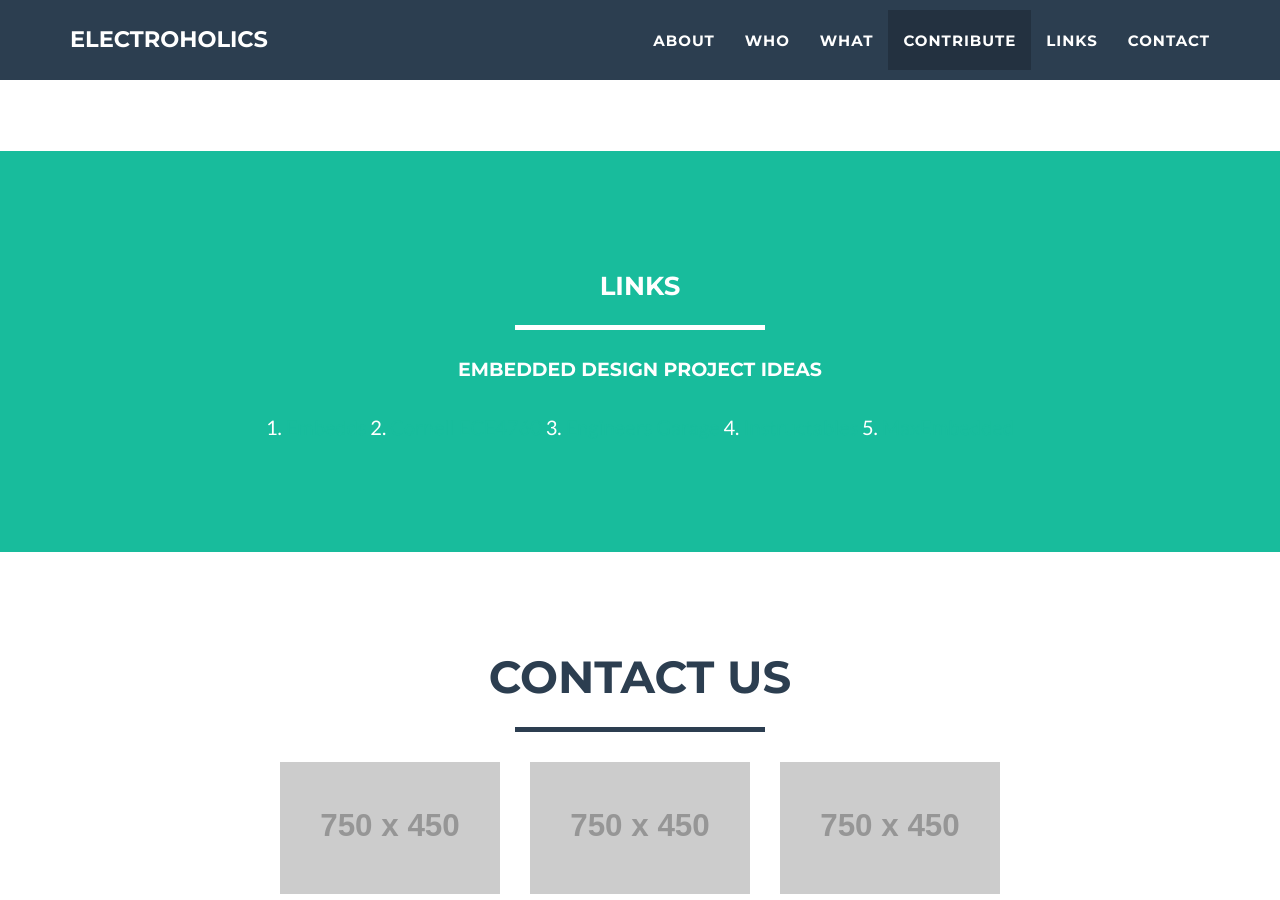
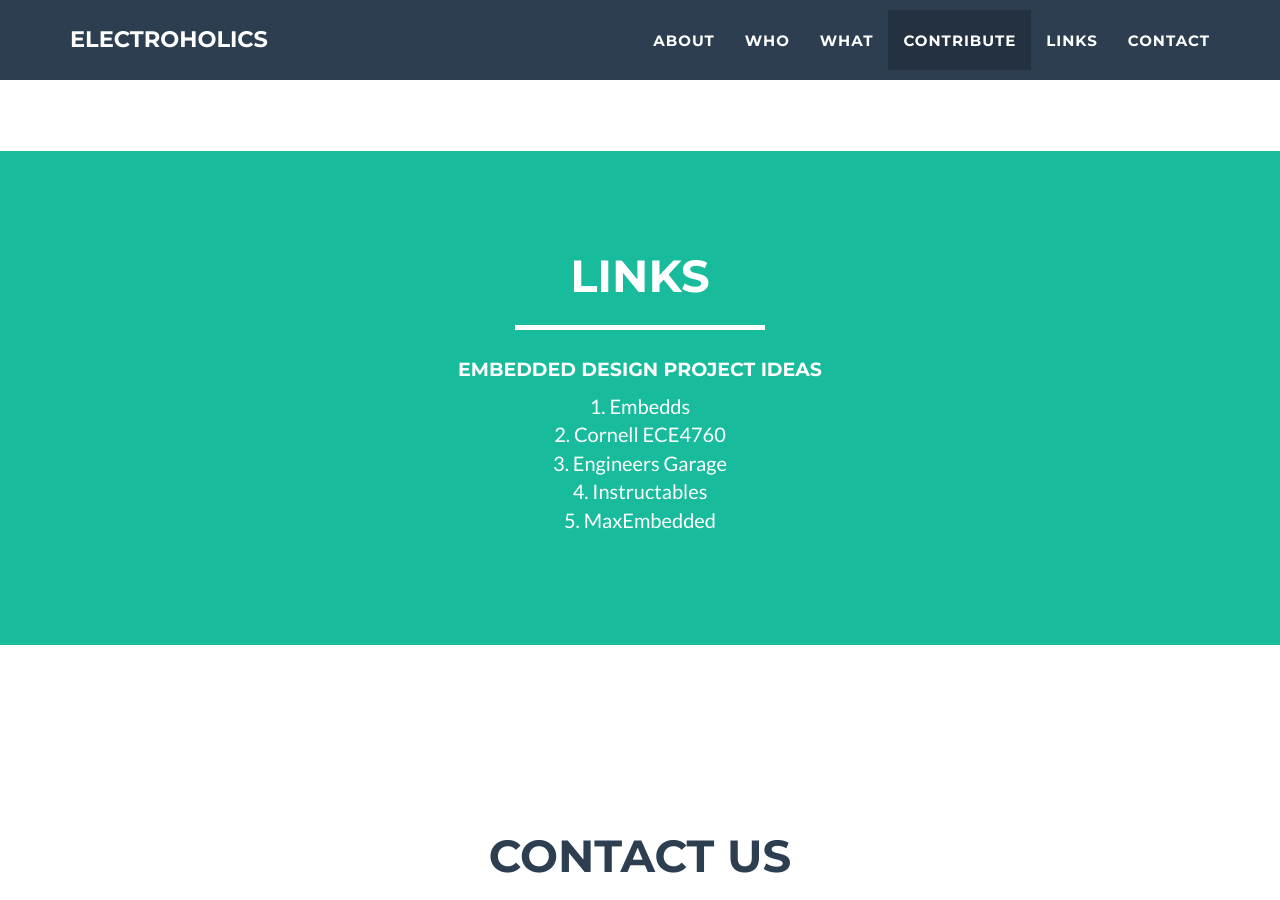
Before and after one commit to Electroholics/previous-website, a Jekyll site: the page built from index.html, in a window 1280 px wide and 900 px high, scrolled down 2998 px. Built offline with Jekyll 4.4.1, drawn with Linux system fonts in a browser that asks for light colours.

```diff
--- a/_includes/about.html
+++ b/_includes/about.html
@@ -3,17 +3,22 @@
         <div class="container">
             <div class="row">
                 <div class="col-lg-12 text-center">
-                    <h3>Links</h3>
+                    <h2>Links</h2>
                     <hr class="star-light">
 			<h4 align="center">Embedded Design Project Ideas</h4>
+
+            <p align="center">
+            1. <a style="color:white" href="http://www.embedds.com/">Embedds</a>
             <br>
-            <p align="center">
-            1. <a href="http://www.embedds.com/">Embedds</a>
-            2. <a href="http://people.ece.cornell.edu/land/courses/ece4760/FinalProjects/">Cornell ECE4760</a>
-            3. <a href="http://www.embedds.com/">Engineers Garage</a>
-            4. <a href="www.instructables.com">Instructables</a>
-            5. <a href="http://maxembedded.com/">MaxEmbedded</a></p>
+            2. <a style="color:white" href="http://people.ece.cornell.edu/land/courses/ece4760/FinalProjects/">Cornell ECE4760</a><br>
+            3. <a style="color:white" href="http://www.embedds.com/">Engineers Garage</a> <br>
+            4. <a style="color:white" href="www.instructables.com">Instructables</a><br>
+            5. <a style="color:white" href="http://maxembedded.com/">MaxEmbedded</a></p>
                 </div>
             </div>
         </div>
     </section>
+    <br>
+    <br>
+    <br>
+    <br>
--- a/_includes/contact_static.html
+++ b/_includes/contact_static.html
@@ -28,6 +28,10 @@
                         <small>Job Title</small>
                     </h3>
                 </div>
+                </div>
+                </div>
+            <div class="row">
+			<div class="col-lg-8 col-lg-offset-2">
                 <div class="col-sm-4 text-center">
                     <img class="img-responsive" src="http://placehold.it/750x450" alt="">
                     <h3>Akash Jain
@@ -46,6 +50,12 @@
                         <small>Job Title</small>
                     </h3>
                 </div>
+                </div>
+                </div>
+
+
+            <div class="row">
+			<div class="col-lg-8 col-lg-offset-2">
                 <div class="col-sm-4 text-center">
                 </div>
                 <div class="col-sm-4 text-center">
```
